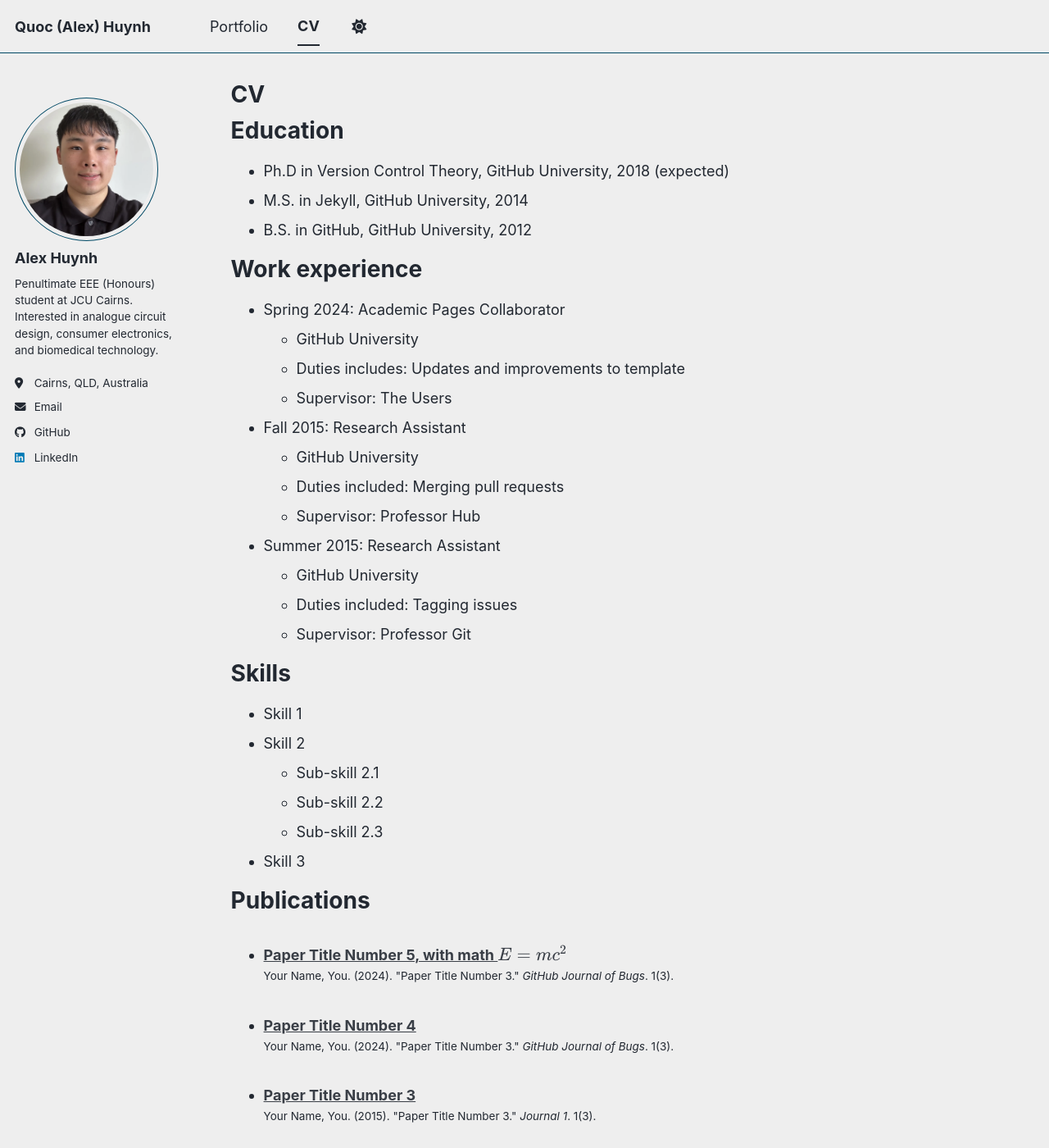
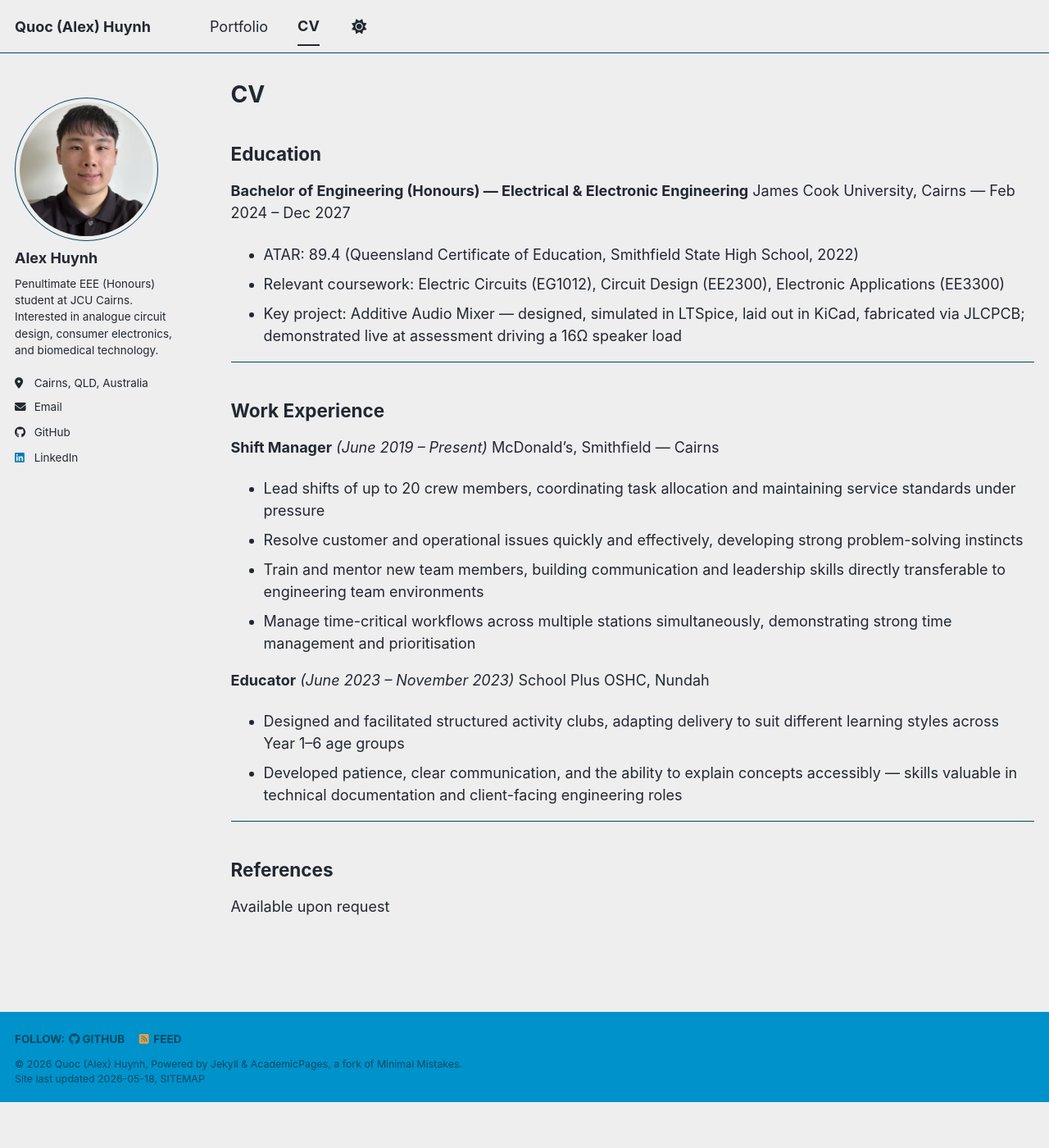
Before and after one commit to quochuynh1/quochuynh1.github.io, a Jekyll site: the page built from _pages/cv.md, in a window 1280 px wide and 1400 px high. Shown: the whole window at 82% size. Built offline with Jekyll 4.4.1, drawn with Linux system fonts in a browser that asks for light colours; a script bundle is joined from its source files by our own code; library files that are not in the unit come from our copies; some of the changed text lies outside the part shown.

Commit message:
Update CV page

```diff
--- a/_pages/cv.md
+++ b/_pages/cv.md
@@ -9,56 +9,35 @@ redirect_from:
 
 {% include base_path %}
 
-Education
-======
-* Ph.D in Version Control Theory, GitHub University, 2018 (expected)
-* M.S. in Jekyll, GitHub University, 2014
-* B.S. in GitHub, GitHub University, 2012
+## Education
 
-Work experience
-======
-* Spring 2024: Academic Pages Collaborator
-  * GitHub University
-  * Duties includes: Updates and improvements to template
-  * Supervisor: The Users
+**Bachelor of Engineering (Honours) — Electrical & Electronic Engineering**
+James Cook University, Cairns — Feb 2024 – Dec 2027
 
-* Fall 2015: Research Assistant
-  * GitHub University
-  * Duties included: Merging pull requests
-  * Supervisor: Professor Hub
+- ATAR: 89.4 (Queensland Certificate of Education, Smithfield State High School, 2022)
+- Relevant coursework: Electric Circuits (EG1012), Circuit Design (EE2300), Electronic Applications (EE3300)
+- Key project: Additive Audio Mixer — designed, simulated in LTSpice, laid out in KiCad, fabricated via JLCPCB; demonstrated live at assessment driving a 16Ω speaker load
 
-* Summer 2015: Research Assistant
-  * GitHub University
-  * Duties included: Tagging issues
-  * Supervisor: Professor Git
+---
 
-Skills
-======
-* Skill 1
-* Skill 2
-  * Sub-skill 2.1
-  * Sub-skill 2.2
-  * Sub-skill 2.3
-* Skill 3
+## Work Experience
 
-Publications
-======
-  <ul>{% for post in site.publications reversed %}
-    {% include archive-single-cv.html %}
-  {% endfor %}</ul>
+**Shift Manager** *(June 2019 – Present)*
+McDonald's, Smithfield — Cairns
 
-Talks
-======
-  <ul>{% for post in site.talks reversed %}
-    {% include archive-single-talk-cv.html  %}
-  {% endfor %}</ul>
+- Lead shifts of up to 20 crew members, coordinating task allocation and maintaining service standards under pressure
+- Resolve customer and operational issues quickly and effectively, developing strong problem-solving instincts
+- Train and mentor new team members, building communication and leadership skills directly transferable to engineering team environments
+- Manage time-critical workflows across multiple stations simultaneously, demonstrating strong time management and prioritisation
 
-Teaching
-======
-  <ul>{% for post in site.teaching reversed %}
-    {% include archive-single-cv.html %}
-  {% endfor %}</ul>
+**Educator** *(June 2023 – November 2023)*
+School Plus OSHC, Nundah
 
-Service and leadership
-======
-* Currently signed in to 43 different slack teams
+- Designed and facilitated structured activity clubs, adapting delivery to suit different learning styles across Year 1–6 age groups
+- Developed patience, clear communication, and the ability to explain concepts accessibly — skills valuable in technical documentation and client-facing engineering roles
+
+---
+
+## References
+
+Available upon request
```
